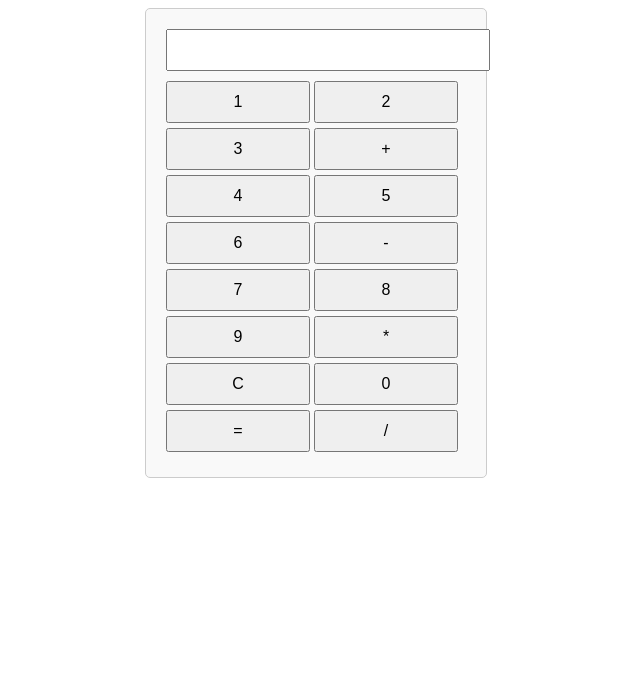
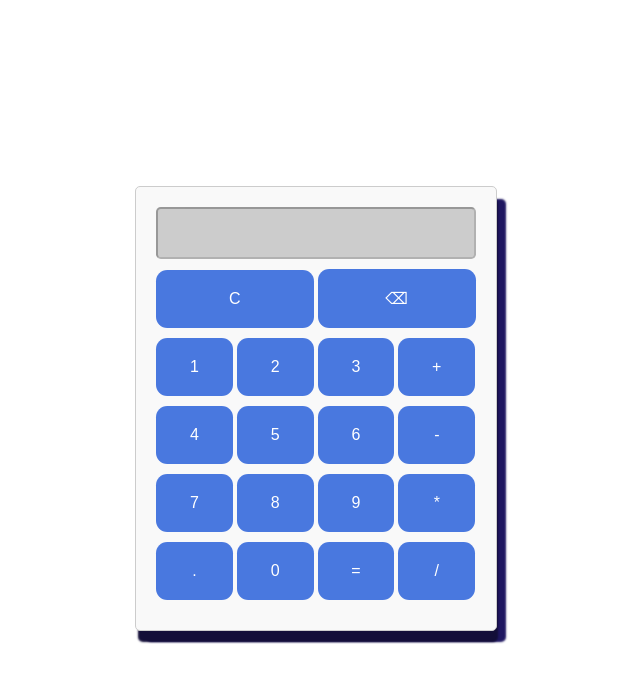
Before and after one commit to kumang-subba/calculator-js, a plain HTML site: page index.html in a window 1280 px wide. Shown: the whole page, without its empty margins (324-964 px from the left). Drawn offline with Linux system fonts and the light colour scheme.

Commit message:
added C and backspace and fixed css

```diff
--- a/index.html
+++ b/index.html
@@ -4,12 +4,14 @@
     <meta charset="UTF-8">
     <meta name="viewport" content="width=device-width, initial-scale=1.0">
     <link rel="stylesheet" href="./styles.css">
-    <script type="module" src="./script.js" defer></script>
     <title>Calculator Javascript</title>
 </head>
 <body>
-    <main class="calculator">
-        <input type="text" id="result" readonly>
+    <main>
+        <section class="calculator">
+            <input type="text" id="result" readonly disabled>
+            <input type="button" value="C" onclick="clearResult()">
+            <input type="button" value="⌫" onclick="backspace()">
             <input type="button" value="1" onclick="appendToResult('1')">
             <input type="button" value="2" onclick="appendToResult('2')">
             <input type="button" value="3" onclick="appendToResult('3')">
@@ -22,10 +24,12 @@
             <input type="button" value="8" onclick="appendToResult('8')">
             <input type="button" value="9" onclick="appendToResult('9')">
             <input type="button" value="*" onclick="appendToResult('*')">
-        <input type="button" value="C" onclick="clearResult()">
+            <input type="button" value="." onclick="clearResult()">
             <input type="button" value="0" onclick="appendToResult('0')">
             <input type="button" value="=" onclick="calculateResult()">
             <input type="button" value="/" onclick="appendToResult('/')">
+        </section>
     </main>
+    <script src="./script.js"></script>
 </body>
 </html>
--- a/styles.css
+++ b/styles.css
@@ -1,23 +1,72 @@
+main{
+    display: flex;
+    justify-content: center;
+    align-items: center;
+    min-height: 100vh;
+}
 .calculator {
-    width: 300px;
+    width: 320px;
     margin: 0 auto;
     padding: 20px;
     border: 1px solid #ccc;
     border-radius: 5px;
     background-color: #f9f9f9;
+    position: relative;
+}
+.calculator::after{
+    position: absolute;
+    content: "";
+    width: 100%;
+    height: 100%;
+    inset: 0;
+    z-index: -1;
+    box-shadow: 2px 0.75em 2px rgb(19, 14, 56), 10px 0.75em 2px rgb(31, 23, 97);
+    border-radius: 5px;
+}
+.calculator input[type="button"]:nth-child(2),
+.calculator input[type="button"]:nth-child(3) {
+    width:49.3%;
 }
 .calculator input[type="text"] {
-    width: 100%;
+    width: 92.5%;
     margin-bottom: 10px;
     padding: 10px;
-    font-size: 16px;
+    font-size: 24px;
+    text-align: right;
+    font-weight: bold;
+    background-color: #ccc;
+    border-radius: 0.2em;
+}
+.calculator input{
+    display: inline-block;
+    position: relative;
 }
 .calculator input[type="button"] {
-    width: 48%;
-    padding: 10px;
+    cursor: pointer;
+    outline: none;
+    width: 24%;
+    padding: 1.25em 2em;
     font-size: 16px;
-    margin-bottom: 5px;
+    margin-bottom: 10px;
+    color: #ffffff;
+    background: rgb(73, 120, 223);
+    border: none;
+    border-radius: 0.70em;
+    transition: transform 150ms cubic-bezier(0, 0, 0.58, 1), background 150ms cubic-bezier(0, 0, 0.58, 1);
+    &:hover,
+    &:active{
+        background: rgb(50, 50, 255);
+    }
+    &:hover {
+        transform: translate(0, -0.1em);
+
+      }
+    &:active {
+        transform: translate(0em, 0.5em);
+      }
+
 }
-.calculator input[type="button"]:last-child {
+
+/* .calculator input[type="button"]:last-child {
     margin-right: 2%;
-}
+} */
```
Lines whose indentation alone changed are shown as unchanged.
